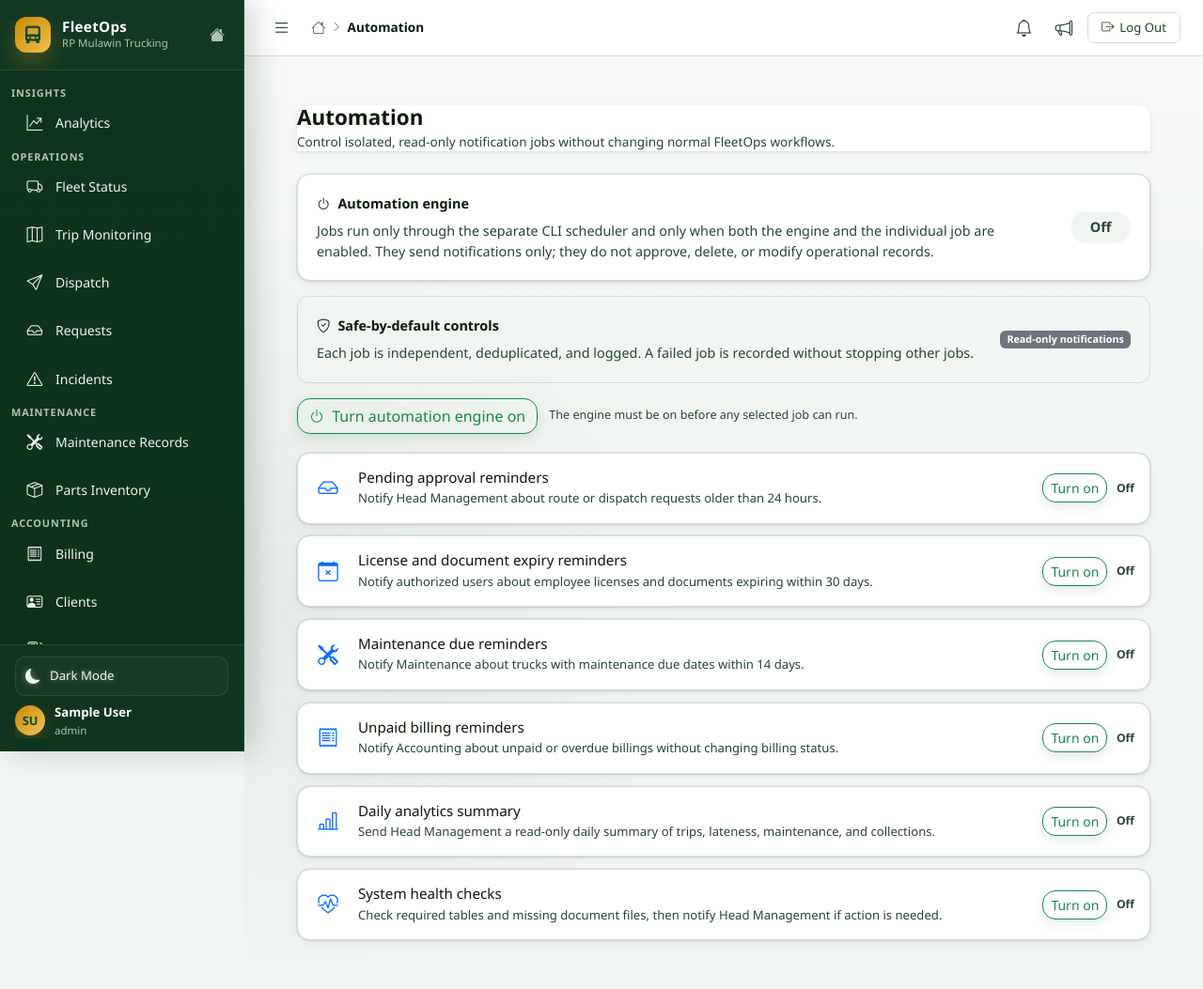
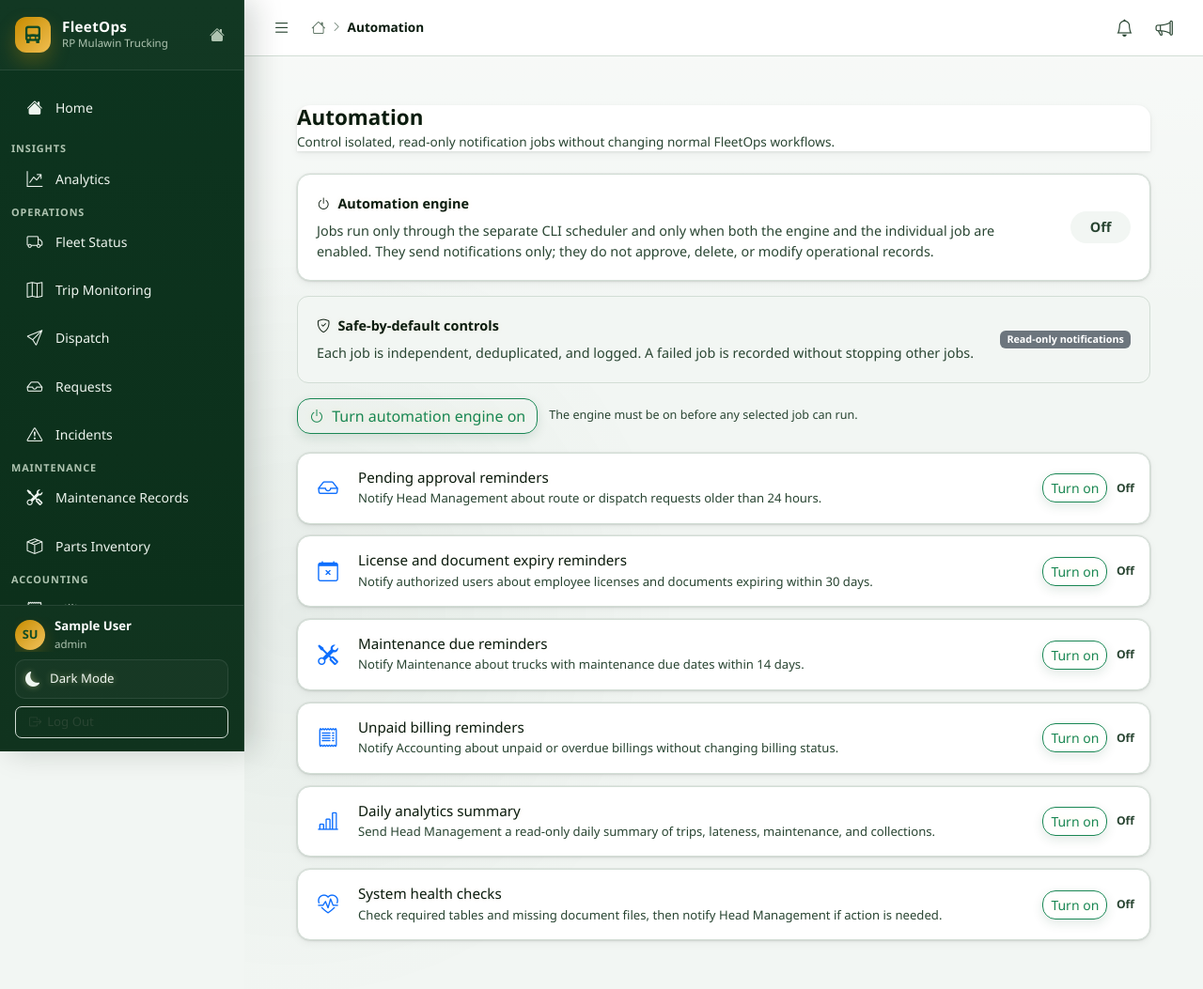
Before and after one commit to space-boy09195/mulawin_fleetops, a PHP site: page /pages/automation.php in a window 1280 px wide. Shown: the whole page at 94% size. Run offline with PHP 8.4, Linux system fonts and the light colour scheme; the visitor is signed in with stand-in values (Sample User, id 1); data comes from the database, SQL or seed files in the repository; data that the repository does not hold is empty.

Commit message:
Refactor CSS and update layout files for improved styling
- Enhance automation.css and recycle_bin.css with additional styles.
- Optimize layout.css by removing unnecessary code and adding new styles.
- Modify layout.php to reflect changes in CSS and improve structure.
- Adjust automation.php for consistency with layout updates.

```diff
--- a/assets/css/automation.css
+++ b/assets/css/automation.css
@@ -2,6 +2,13 @@
   padding: 1.75rem 2rem;
   max-width: 1100px;
   margin: 0 auto;
+}
+
+.automation-page > .page-header {
+  background: transparent;
+  border: 0;
+  box-shadow: none;
+  padding: 0;
 }
 
 .automation-card {
--- a/assets/css/layout.css
+++ b/assets/css/layout.css
@@ -404,6 +404,30 @@
   cursor: pointer;
 }
 
+.sidebar-home-nav {
+  display: flex;
+  align-items: center;
+  gap: 12px;
+  padding: 11px 12px;
+  margin-bottom: 12px;
+  color: var(--sidebar-text);
+  text-decoration: none;
+  white-space: nowrap;
+  border-left: 3px solid transparent;
+  border-radius: 12px;
+}
+
+.sidebar-home-nav:hover {
+  background: var(--sidebar-hover-bg);
+  color: #ffffff;
+  border-left-color: var(--accent);
+}
+
+.sidebar.collapsed .sidebar-home-nav {
+  padding: 10px 0;
+  justify-content: center;
+}
+
 .nav-link:hover {
   background: linear-gradient(90deg, rgba(199, 140, 0, 0.12), rgba(14, 74, 38, 0.16));
   color: #ffffff;
@@ -496,8 +520,26 @@
   display: flex;
   align-items: center;
   gap: 10px;
-  margin-top: 10px;
   overflow: hidden;
+}
+
+.sidebar-logout-btn {
+  width: 100%;
+  justify-content: flex-start;
+  border-color: var(--sidebar-border);
+  color: var(--sidebar-text);
+}
+
+.sidebar-logout-btn:hover {
+  background-color: rgba(220, 38, 38, 0.15);
+  border-color: rgba(220, 38, 38, 0.4);
+  color: #f87171;
+}
+
+.sidebar.collapsed .sidebar-logout-btn {
+  justify-content: center;
+  padding-left: 0;
+  padding-right: 0;
 }
 
 .sidebar-avatar {
@@ -685,6 +727,11 @@
 /* Page header */
 .page-header {
   margin-bottom: 24px;
+  background: transparent;
+  border: 0;
+  box-shadow: none;
+  padding: 0;
+  border-radius: 0;
 }
 
 .page-title {
--- a/includes/layout.php
+++ b/includes/layout.php
@@ -291,22 +291,31 @@
 
     <!-- Nav -->
     <nav class="sidebar-nav">
+      <a href="{$homeUrl}" class="sidebar-home-nav">
+        <i class="bi bi-house-fill nav-icon"></i>
+        <span class="nav-label">Home</span>
+      </a>
       {$navHtml}
     </nav>
 
-    <!-- Footer: theme toggle + user -->
+    <!-- Footer: user + theme toggle + logout -->
     <div class="sidebar-footer">
-      <button class="theme-toggle-btn" id="themeToggleBtn" type="button">
-        <i class="bi bi-moon-fill toggle-icon" id="themeIcon"></i>
-        <span class="theme-toggle-label" id="themeLabel">Dark Mode</span>
-      </button>
-      <div class="sidebar-user mt-2">
+      <div class="sidebar-user">
         <div class="sidebar-avatar">{$initials}</div>
         <div class="sidebar-user-info">
           <div class="sidebar-user-name">{$fullName}</div>
           <div class="sidebar-user-role">{$roleName}</div>
         </div>
       </div>
+      <button class="theme-toggle-btn mt-2" id="themeToggleBtn" type="button">
+        <i class="bi bi-moon-fill toggle-icon" id="themeIcon"></i>
+        <span class="theme-toggle-label" id="themeLabel">Dark Mode</span>
+      </button>
+      <a href="{$logoutUrl}" class="logout-btn sidebar-logout-btn mt-2"
+         onclick="return confirm('Log out of Mulawin FleetOps?')">
+        <i class="bi bi-box-arrow-right"></i>
+        <span>Log Out</span>
+      </a>
     </div>
 
   </aside>
@@ -339,12 +348,6 @@
           <span class="notif-badge {$badgeClass}" id="notifBadge">{$unreadCount}</span>
         </button>
 
-        <!-- Logout -->
-        <a href="{$logoutUrl}" class="logout-btn"
-           onclick="return confirm('Log out of Mulawin FleetOps?')">
-          <i class="bi bi-box-arrow-right"></i>
-          <span>Log Out</span>
-        </a>
       </div>
     </header>
 
--- a/pages/automation.php
+++ b/pages/automation.php
@@ -34,7 +34,6 @@
     <h1 class="page-title">Automation</h1>
     <p class="page-subtitle">    Control isolated, read-only notification jobs without changing normal FleetOps workflows.</p>
   </div>
-
   <?php if (!$migrationReady): ?>
   <div class="alert alert-warning" role="alert">
     <strong>Automation controls are not installed yet.</strong>
@@ -105,3 +104,4 @@
   </div>
   <?php endif; ?>
 </div>
+<?php layoutFoot(); ?>
```
Also changed, not shown: assets/css/recycle_bin.css (+7 -0 lines).
